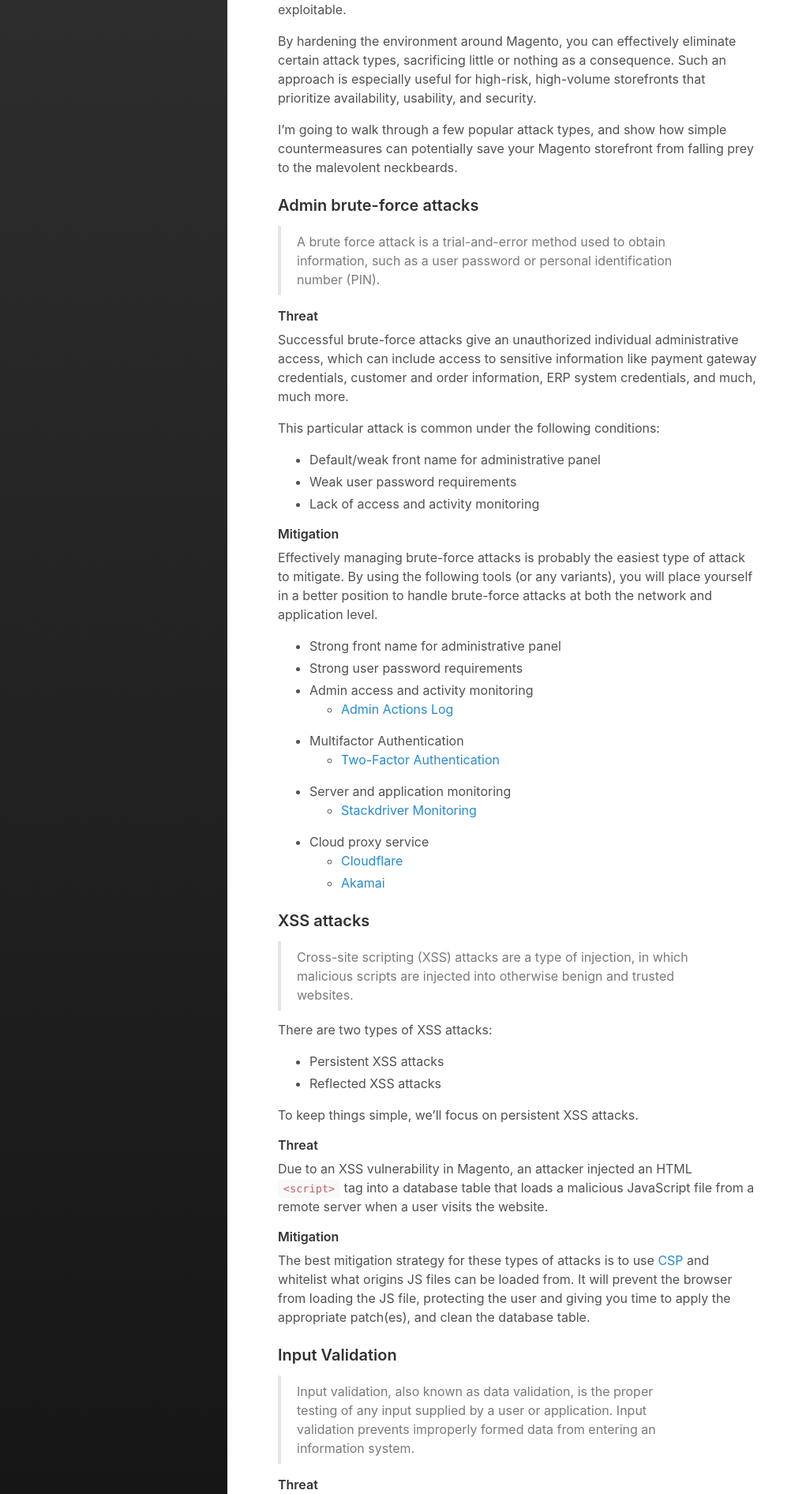
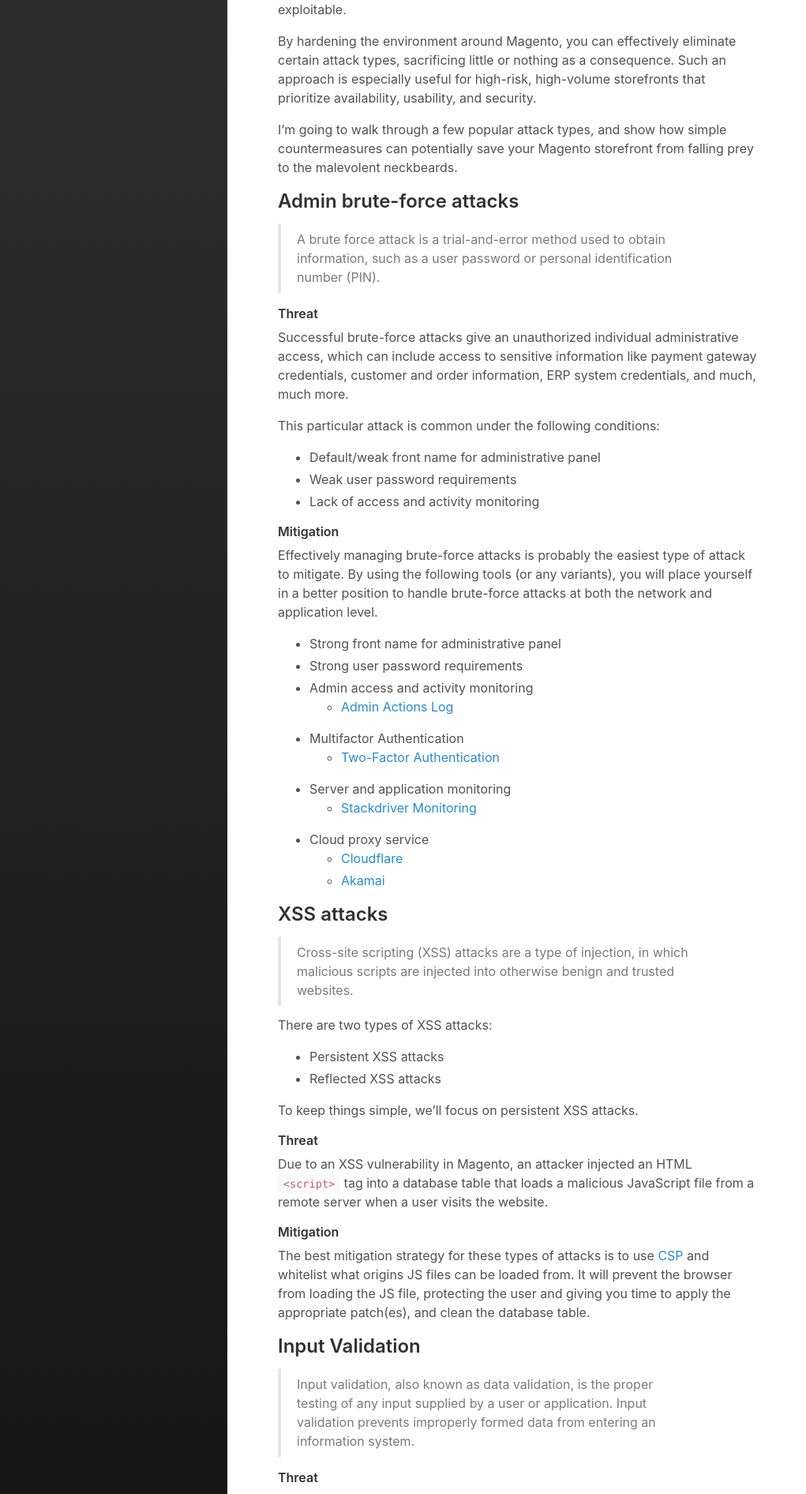
Before and after one commit to nickolasburr/blog, a Jekyll site: the page built from _posts/2018-09-21-magento-1x-threat-vectors-remediation-tactics.md, in a window 1280 px wide. Shown: the part 392-2284 px from the top of the page at 79% size, without its empty margins (0-1021 px from the left). Built offline with Jekyll 4.4.1, drawn with Linux system fonts in a browser that asks for light colours; some of the changed text lies outside the part shown.

```diff
--- a/_posts/2018-09-21-magento-1x-threat-vectors-remediation-tactics.md
+++ b/_posts/2018-09-21-magento-1x-threat-vectors-remediation-tactics.md
@@ -34,7 +34,7 @@ I'm going to walk through a few popular attack types, and show how
 simple countermeasures can potentially save your Magento storefront
 from falling prey to the malevolent neckbeards.
 
-### Admin brute-force attacks
+## Admin brute-force attacks
 
 > A brute force attack is a trial-and-error method used to obtain
 > information, such as a user password or personal identification
@@ -72,7 +72,7 @@ brute-force attacks at both the network and application level.
   + [Cloudflare](https://www.cloudflare.com)
   + [Akamai](https://www.akamai.com)
 
-### XSS attacks
+## XSS attacks
 
 > Cross-site scripting (XSS) attacks are a type of injection, in
 > which malicious scripts are injected into otherwise benign and
@@ -101,7 +101,7 @@ prevent the browser from loading the JS file, protecting the user
 and giving you time to apply the appropriate patch(es), and clean
 the database table.
 
-### Input Validation
+## Input Validation
 
 > Input validation, also known as data validation, is the proper
 > testing of any input supplied by a user or application. Input
```
Also changed, not shown: other parts of _posts/2018-09-21-magento-1x-threat-vectors-remediation-tactics.md (+3 -3 lines).
